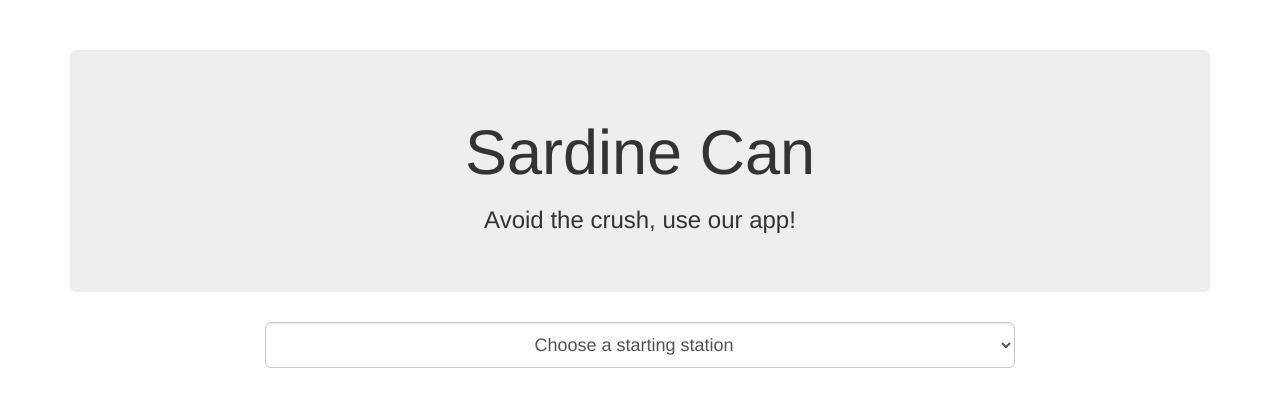
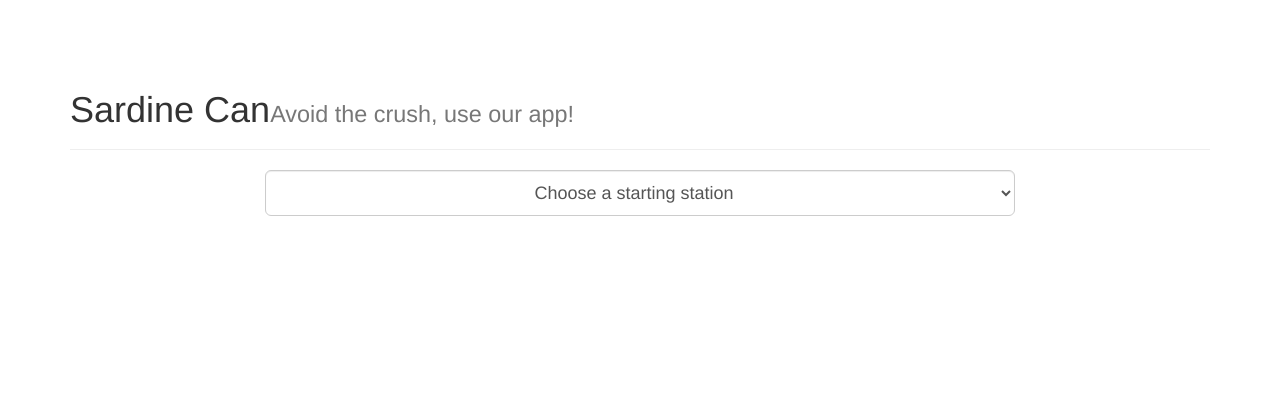
Before and after one commit to wrrnwng/mvp, a website: page public/index.html in a window 1280 px wide. Drawn offline with nearby package versions, Linux system fonts and the light colour scheme; no server answers.

Commit message:
minor edit to html

```diff
--- a/public/index.html
+++ b/public/index.html
@@ -19,9 +19,8 @@
   <div class="container">
 
     <!-- Title Element -->
-    <div class="jumbotron text-center">
-      <h1>Sardine Can</h1>
-      <h3>Avoid the crush, use our app!</h3>
+    <div class="page-header">
+      <h1>Sardine Can<small>Avoid the crush, use our app!</small></h1>
     </div>
 
     <div id="trip-form" class="row">
```
